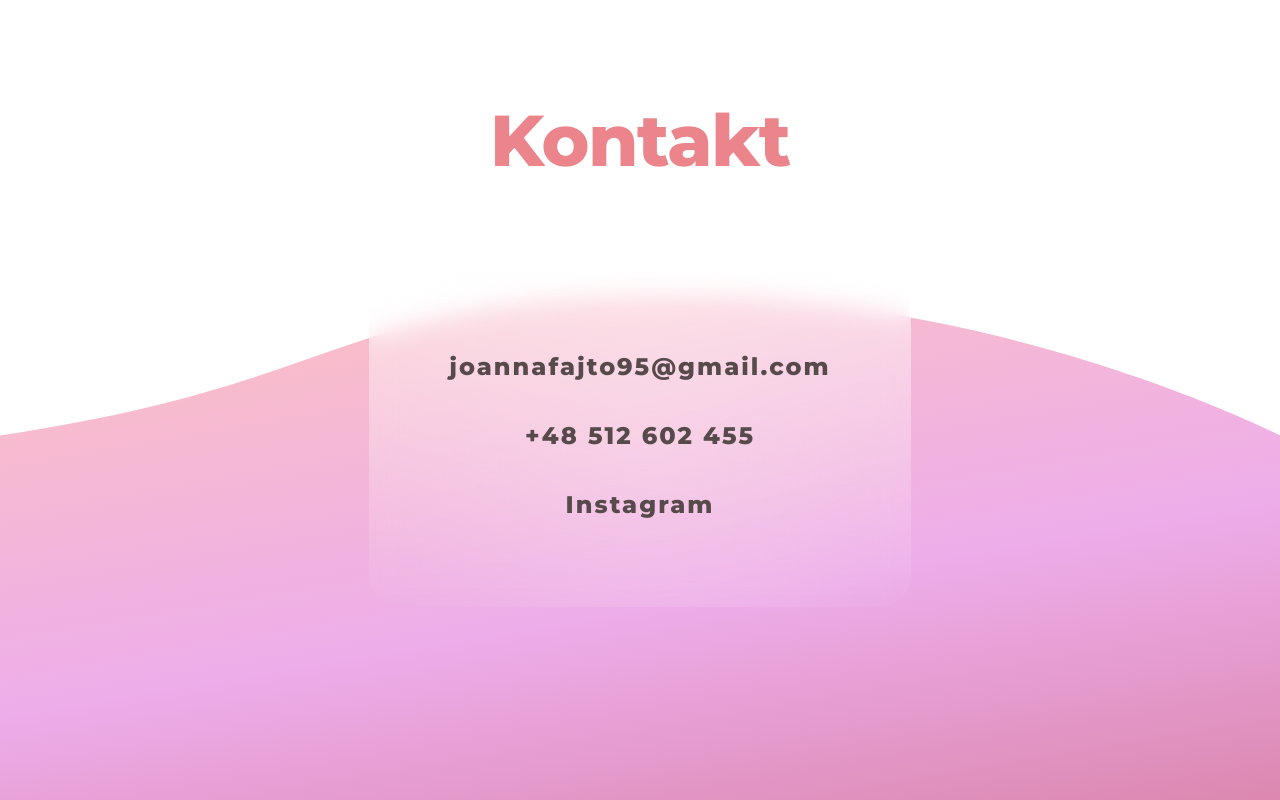
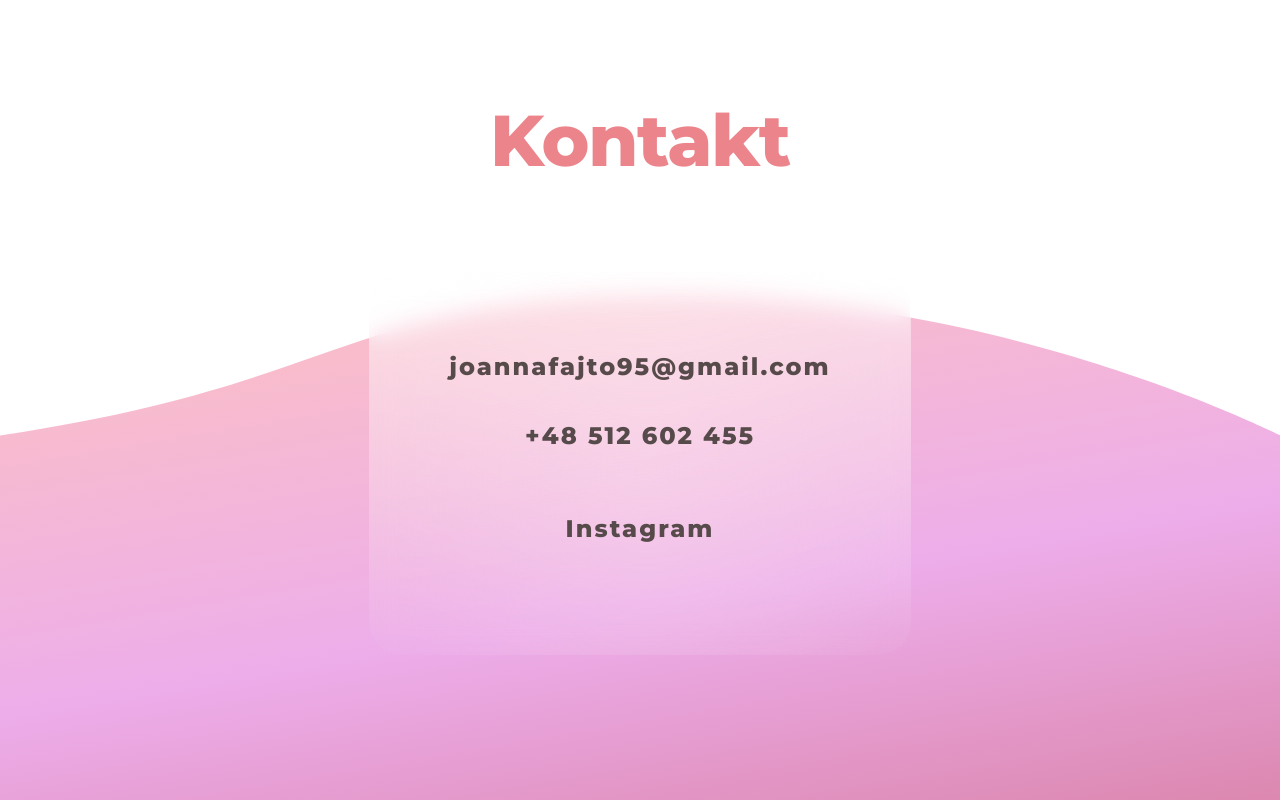
Before and after one commit to zbigniewstefaniuk/nails-reservation-page, a React (Create React App) app: page / in a window 1280 px wide. Shown: the part 1816-2616 px from the top of the page. Built offline with nearby package versions, Linux system fonts and the light colour scheme.

Commit message:
inta link

```diff
--- a/src/components/Contact.js
+++ b/src/components/Contact.js
@@ -12,7 +12,10 @@ function Footer() {
         <h2>joannafajto95@gmail.com</h2>
         <h2>+48 512 602 455</h2>
         <div className='insta-photos'>
+        <a href="https://www.instagram.com/fajtojoanna/" >
+
           <h2>Instagram</h2>
+        </a>
           {/* <Feed
           userName="fajtojoanna"
           className="Feed"
```
